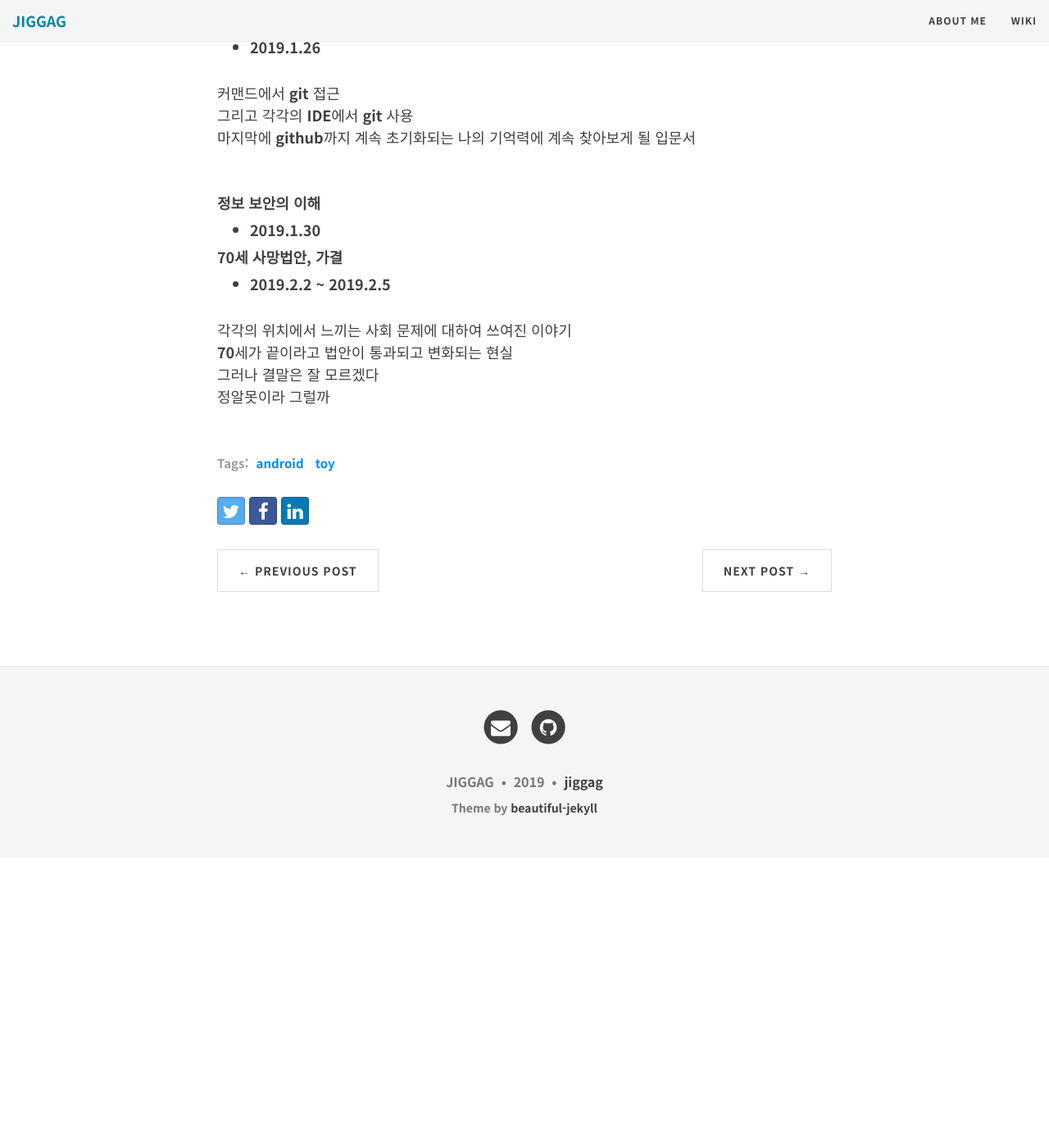
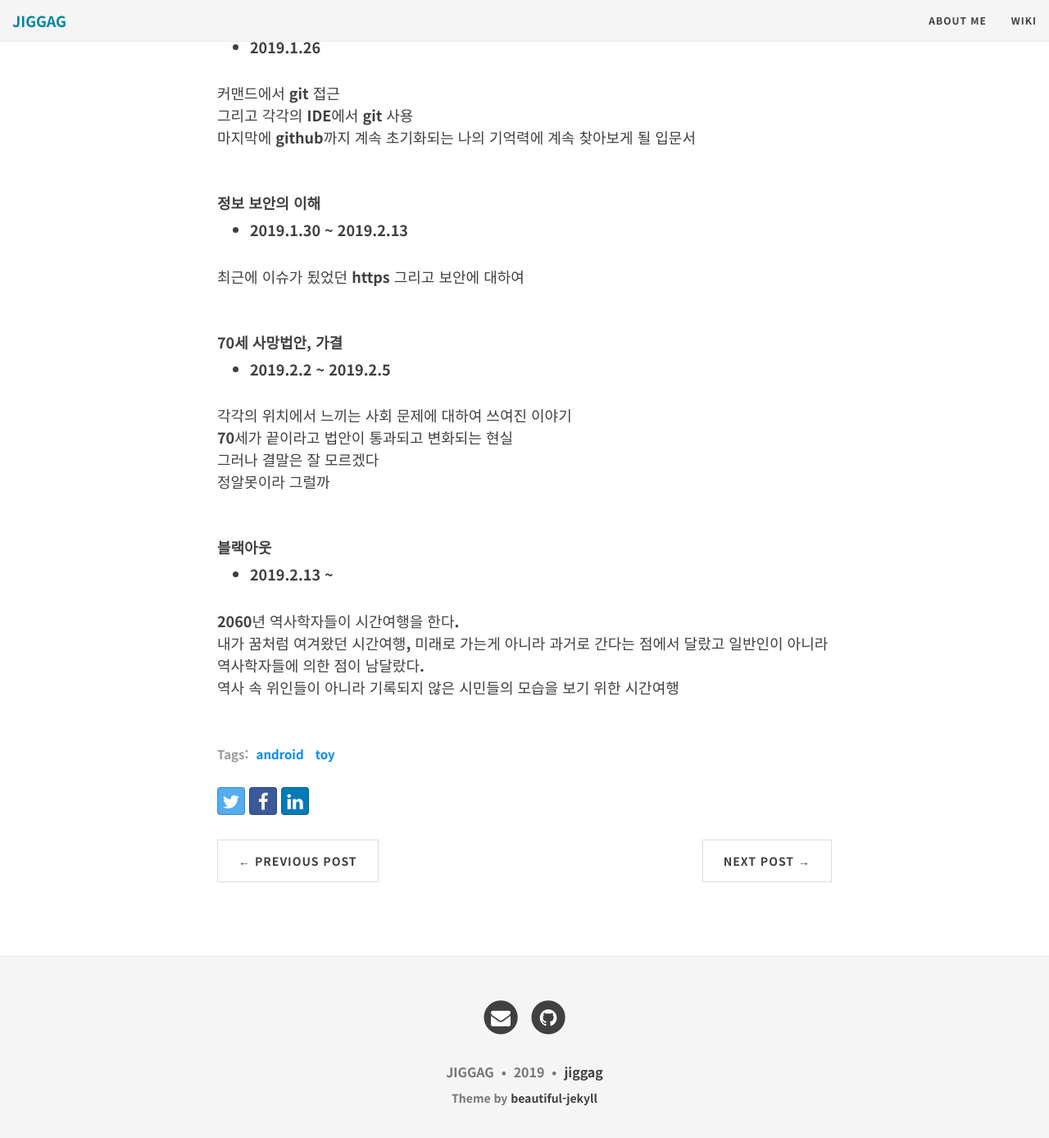
Before and after one commit to jiggag/jiggag.github.io, a Jekyll site: the page built from _posts/2018-12/2018-12-31-2019-reading.md, in a window 1280 px wide and 1400 px high, scrolled down 1897 px. Shown: the top 1388 px of the window at 82% size. Built offline with Jekyll 4.4.1, drawn with Linux system fonts in a browser that asks for light colours; nearby versions of some CDN libraries; comment, search, counter and statistics services are not loaded; before the commit the page ends 2943 px from its top, so only the background shows below that.

Commit message:
Update 2018-12-31-2019-reading.md

```diff
--- a/_posts/2018-12/2018-12-31-2019-reading.md
+++ b/_posts/2018-12/2018-12-31-2019-reading.md
@@ -72,7 +72,9 @@ tags : [android,toy]
 
 
 #### 정보 보안의 이해
-- 2019.1.30
+- 2019.1.30 ~ 2019.2.13
+
+최근에 이슈가 됬었던 https 그리고 보안에 대하여<br/><br/>
 
 #### 70세 사망법안, 가결
 - 2019.2.2 ~ 2019.2.5
@@ -81,3 +83,10 @@ tags : [android,toy]
 70세가 끝이라고 법안이 통과되고 변화되는 현실<br/>
 그러나 결말은 잘 모르겠다<br/>
 정알못이라 그럴까<br/><br/>
+
+#### 블랙아웃
+- 2019.2.13 ~
+
+2060년 역사학자들이 시간여행을 한다.<br/>
+내가 꿈처럼 여겨왔던 시간여행, 미래로 가는게 아니라 과거로 간다는 점에서 달랐고 일반인이 아니라 역사학자들에 의한 점이 남달랐다.<br/>
+역사 속 위인들이 아니라 기록되지 않은 시민들의 모습을 보기 위한 시간여행<br/><br/>
```
